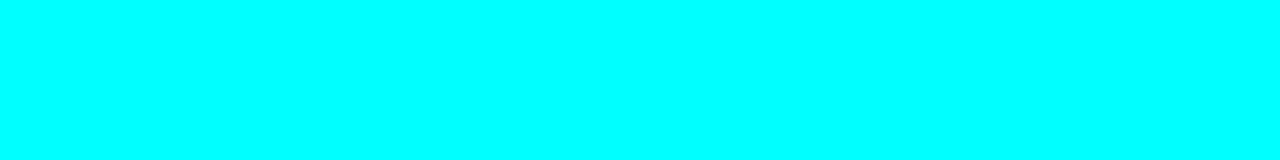
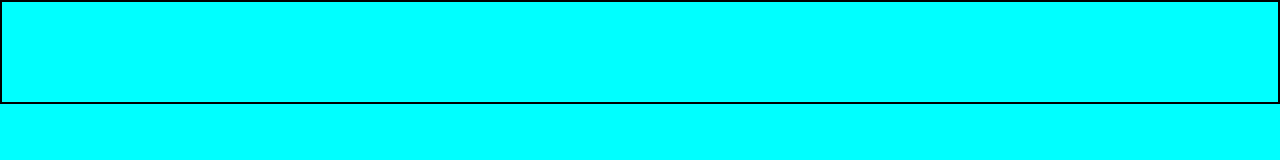
Before and after one commit to Jawad63/github-repo, a plain HTML site: page index.html in a window 1280 px wide. Drawn offline with Linux system fonts and the light colour scheme.

Commit message:
additions regarding stylesheet body

```diff
--- a/style.css
+++ b/style.css
@@ -1,3 +1,6 @@
 body {
    background-color: aqua;
+   margin: auto;
+   padding: 50px;
+   border: 2px solid;
 }
```
